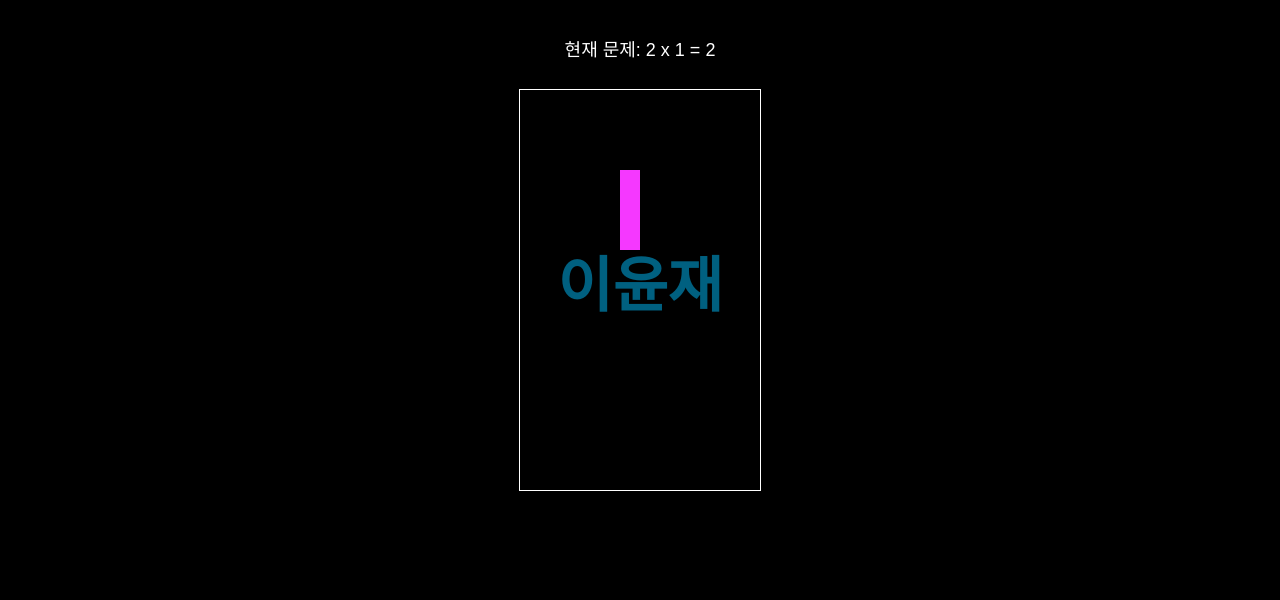
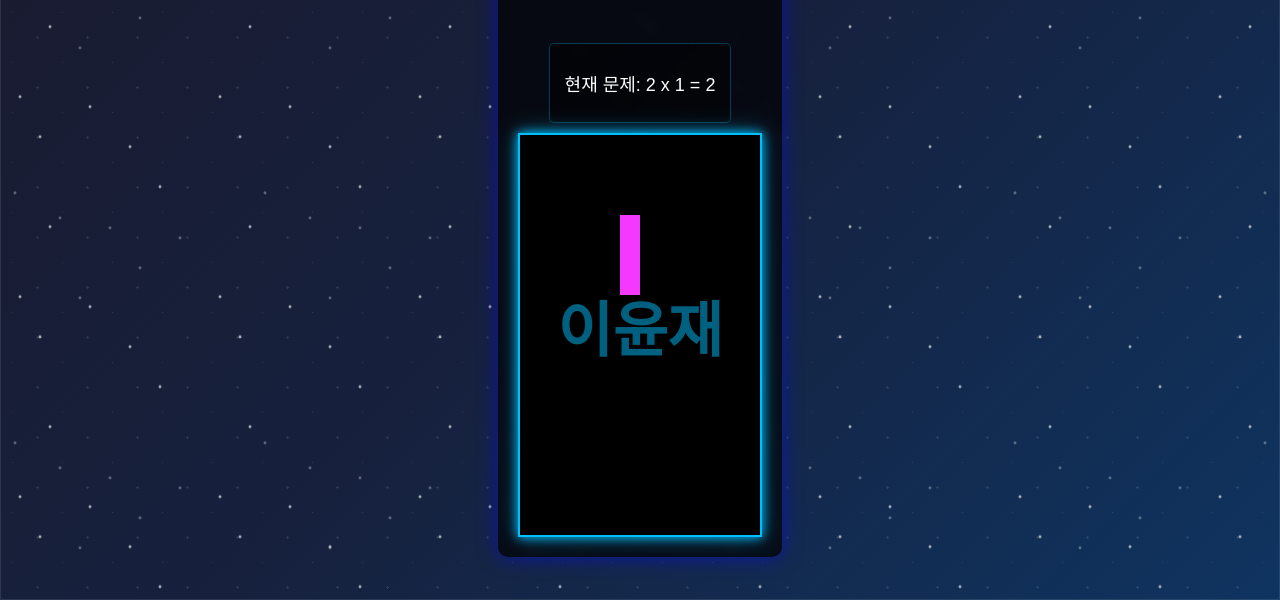
Before and after one commit to ace-yysoft/gugudan-tetris, a plain HTML site: page index.html in a window 1280 px wide. Shown: the part 200-800 px from the top of the page. Drawn offline with Linux system fonts and the light colour scheme.

Commit message:
근사한 배경화면과 애니메이션 효과 추가

```diff
--- a/index.html
+++ b/index.html
@@ -7,7 +7,9 @@
     <link rel="stylesheet" href="style.css">
 </head>
 <body>
+    <div class="stars"></div>
     <div class="game-container">
+        <h1 class="game-title">구구단 테트리스</h1>
         <div class="score-container">
             <p>Score: <span id="score">0</span></p>
         </div>
--- a/style.css
+++ b/style.css
@@ -3,21 +3,46 @@ body {
     justify-content: center;
     align-items: center;
     height: 100vh;
-    background-color: #000;
     margin: 0;
-    font-family: Arial, sans-serif;
+    font-family: 'Arial', sans-serif;
+    background: linear-gradient(135deg, #1a1a2e 0%, #16213e 50%, #0f3460 100%);
+    color: white;
+    overflow: hidden;
+    position: relative;
+}
+
+body::before {
+    content: '';
+    position: absolute;
+    top: 0;
+    left: 0;
+    width: 100%;
+    height: 100%;
+    background-image:
+        radial-gradient(circle at 25% 25%, rgba(255, 255, 255, 0.1) 1px, transparent 1px),
+        radial-gradient(circle at 75% 75%, rgba(255, 255, 255, 0.1) 1px, transparent 1px);
+    background-size: 50px 50px;
+    z-index: -1;
 }
 
 .game-container {
     display: flex;
     flex-direction: column;
     align-items: center;
+    padding: 20px;
+    background-color: rgba(0, 0, 0, 0.7);
+    border-radius: 10px;
+    box-shadow: 0 0 20px rgba(0, 0, 255, 0.5);
+    position: relative;
+    z-index: 1;
+    backdrop-filter: blur(5px);
 }
 
 .score-container {
     color: white;
     margin-bottom: 10px;
     font-size: 18px;
+    text-shadow: 0 0 5px #00BFFF;
 }
 
 .message-container {
@@ -27,17 +52,23 @@ body {
     height: 30px;
     margin-bottom: 10px;
     text-align: center;
+    text-shadow: 0 0 10px rgba(0, 191, 255, 0.7);
 }
 
 .gugudan-container {
     color: white;
     margin-bottom: 10px;
     font-size: 18px;
+    background-color: rgba(0, 0, 0, 0.5);
+    padding: 8px 15px;
+    border-radius: 5px;
+    border: 1px solid rgba(0, 191, 255, 0.3);
 }
 
 canvas {
-    border: 1px solid #fff;
-    background-color: #000;
+    border: 2px solid #00BFFF;
+    background-color: rgba(0, 0, 0, 0.8);
+    box-shadow: 0 0 10px #00BFFF, 0 0 20px rgba(0, 191, 255, 0.5);
 }
 
 .mission-clear {
@@ -50,3 +81,77 @@ canvas {
     50% { opacity: 1; }
     100% { opacity: 0; }
 }
+
+/* 배경 별 애니메이션 */
+@keyframes stars {
+    0% {
+        transform: translateY(0);
+    }
+    100% {
+        transform: translateY(-2000px);
+    }
+}
+
+/* 반응형 디자인 */
+@media (max-width: 600px) {
+    .game-container {
+        padding: 10px;
+    }
+
+    canvas {
+        width: 240px;
+        height: 400px;
+    }
+}
+
+.game-title {
+    font-size: 28px;
+    margin-bottom: 15px;
+    color: #00BFFF;
+    text-shadow: 0 0 10px rgba(0, 191, 255, 0.7), 0 0 20px rgba(0, 191, 255, 0.5);
+    letter-spacing: 2px;
+    text-transform: uppercase;
+}
+
+.stars {
+    position: fixed;
+    top: 0;
+    left: 0;
+    width: 100%;
+    height: 100%;
+    z-index: -2;
+    background: transparent;
+    box-shadow: 0 0 0 1px rgba(255, 255, 255, 0.1) inset;
+}
+
+.stars::before, .stars::after {
+    content: "";
+    position: absolute;
+    top: -50%;
+    left: 0;
+    width: 100%;
+    height: 200%;
+    background-image:
+        radial-gradient(2px 2px at 20px 30px, white, rgba(0, 0, 0, 0)),
+        radial-gradient(2px 2px at 40px 70px, white, rgba(0, 0, 0, 0)),
+        radial-gradient(2px 2px at 50px 160px, white, rgba(0, 0, 0, 0)),
+        radial-gradient(2px 2px at 90px 40px, white, rgba(0, 0, 0, 0)),
+        radial-gradient(2px 2px at 130px 80px, white, rgba(0, 0, 0, 0)),
+        radial-gradient(2px 2px at 160px 120px, white, rgba(0, 0, 0, 0));
+    background-repeat: repeat;
+    background-size: 200px 200px;
+    animation: stars 30s linear infinite;
+}
+
+.stars::after {
+    background-image:
+        radial-gradient(2px 2px at 15px 15px, white, rgba(0, 0, 0, 0)),
+        radial-gradient(2px 2px at 60px 40px, white, rgba(0, 0, 0, 0)),
+        radial-gradient(2px 2px at 80px 120px, white, rgba(0, 0, 0, 0)),
+        radial-gradient(2px 2px at 110px 50px, white, rgba(0, 0, 0, 0)),
+        radial-gradient(2px 2px at 140px 90px, white, rgba(0, 0, 0, 0)),
+        radial-gradient(2px 2px at 180px 60px, white, rgba(0, 0, 0, 0));
+    background-size: 250px 250px;
+    animation: stars 45s linear infinite;
+    opacity: 0.5;
+}
```
